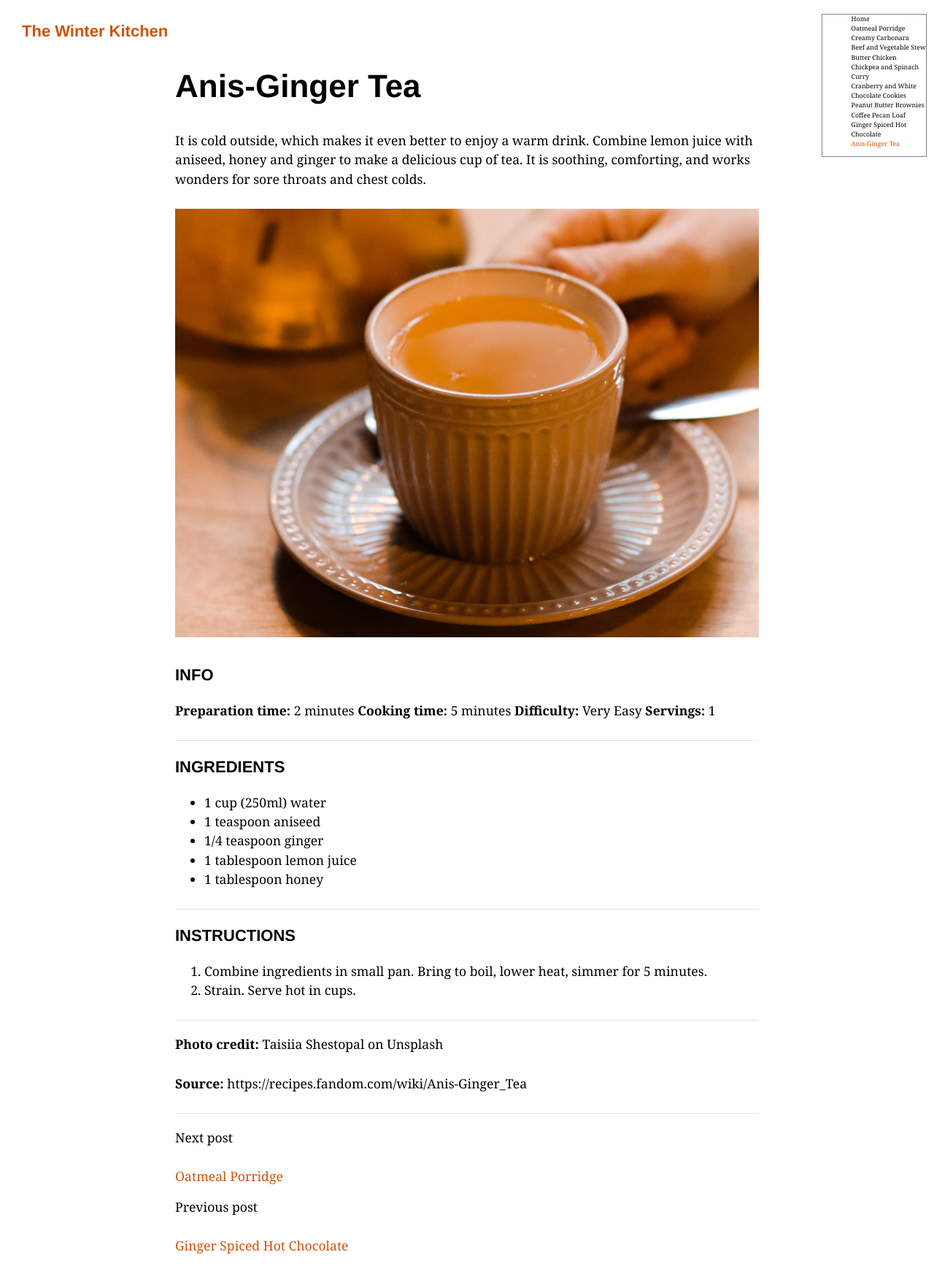
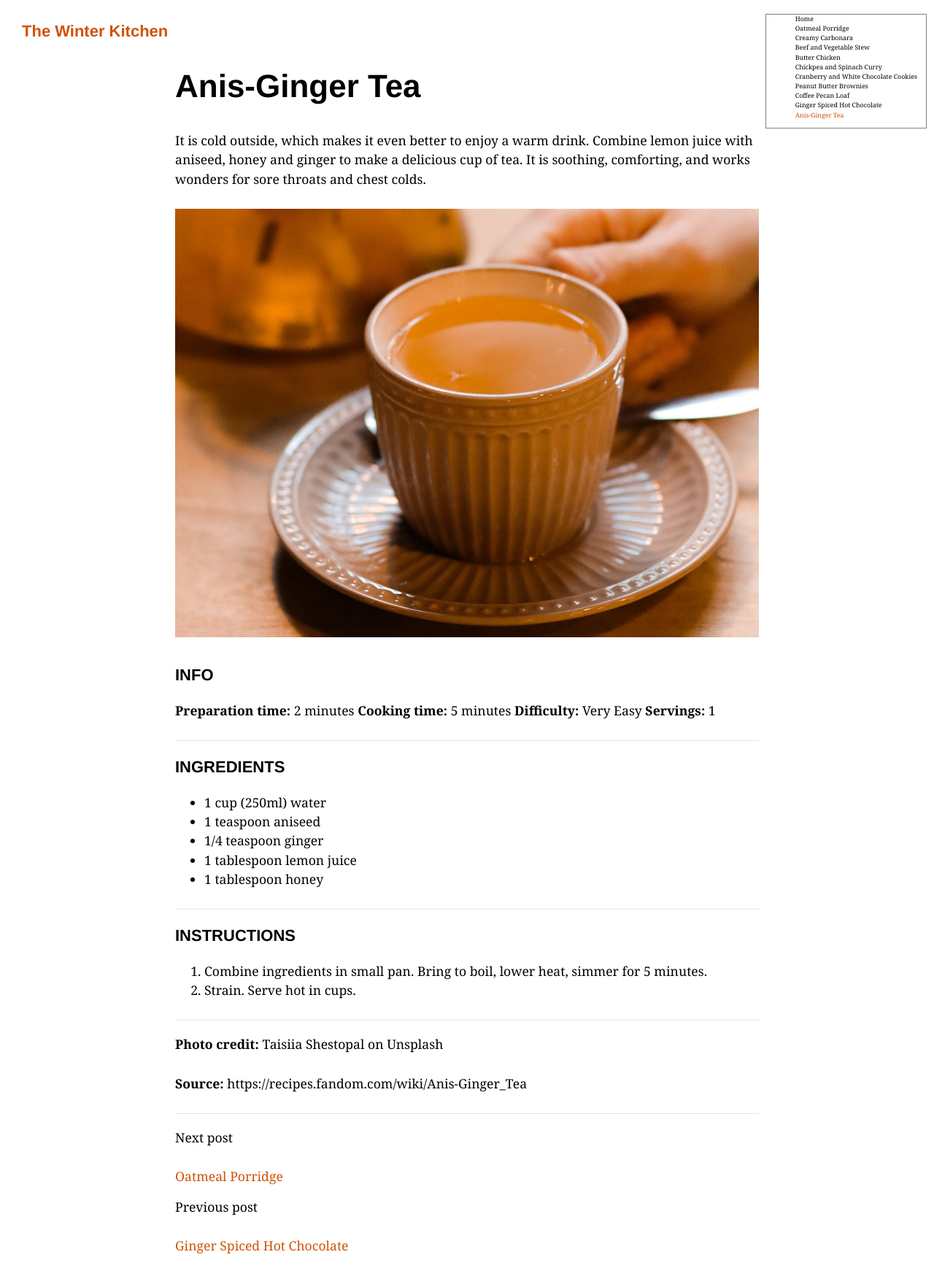
Before and after one commit to AgneteSteine/agnetesteine.github.io, a Jekyll site: the page built from _recipes/recipe11.markdown, in a window 1280 px wide. Shown: the whole page at 73% size. Built offline with Jekyll 4.4.1, drawn with Linux system fonts in a browser that asks for light colours.

Commit message:
Width 14%

```diff
--- a/assets/css/recipes.css
+++ b/assets/css/recipes.css
@@ -111,7 +111,7 @@ a {
 /* for a menu for all recipes */
 ul.recipes {
   border: 1px solid gray;
-  width: 8%;
+  width: 14%;
   float:right;
   position: fixed;
   font-size: 50%;
```
